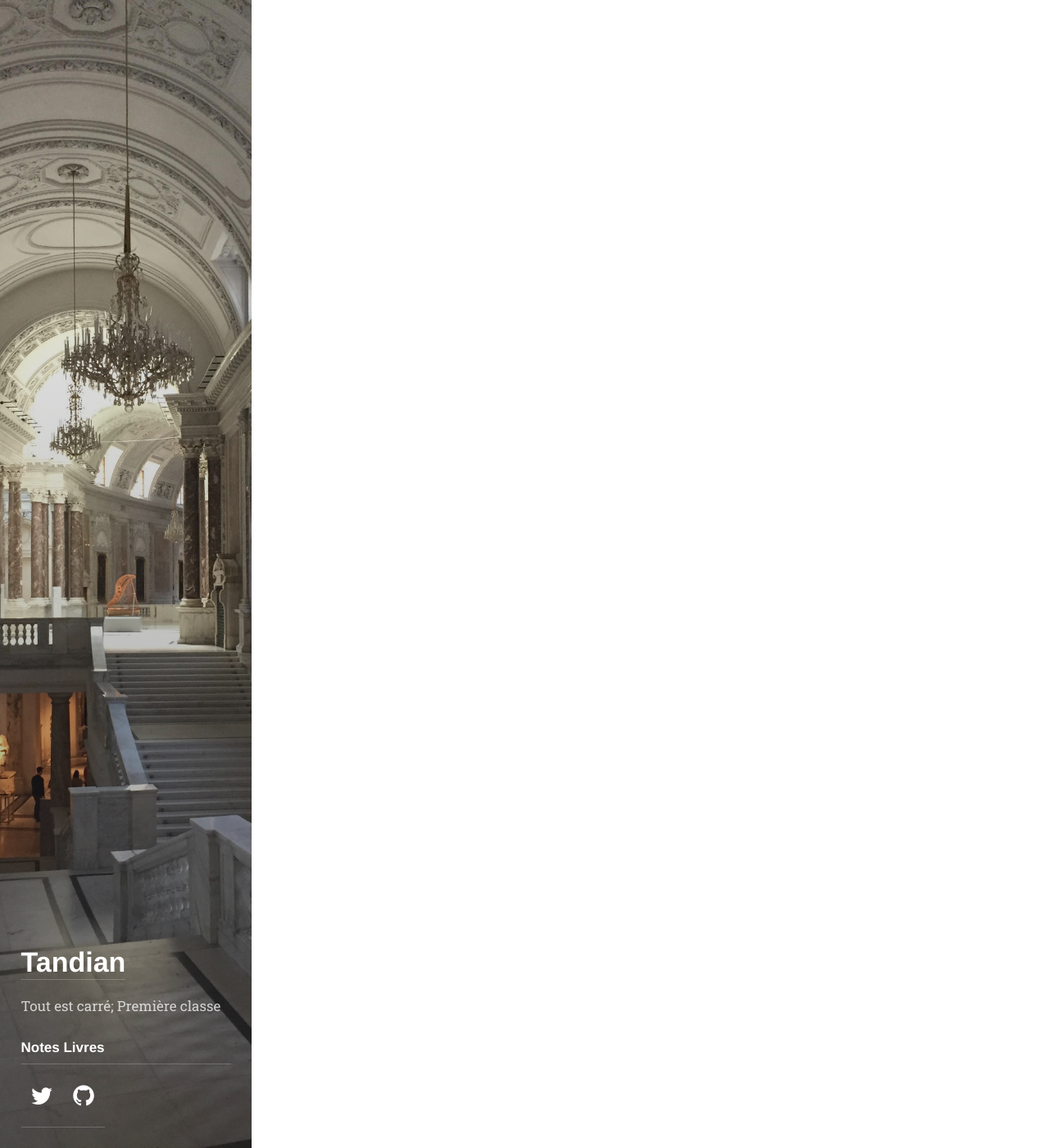
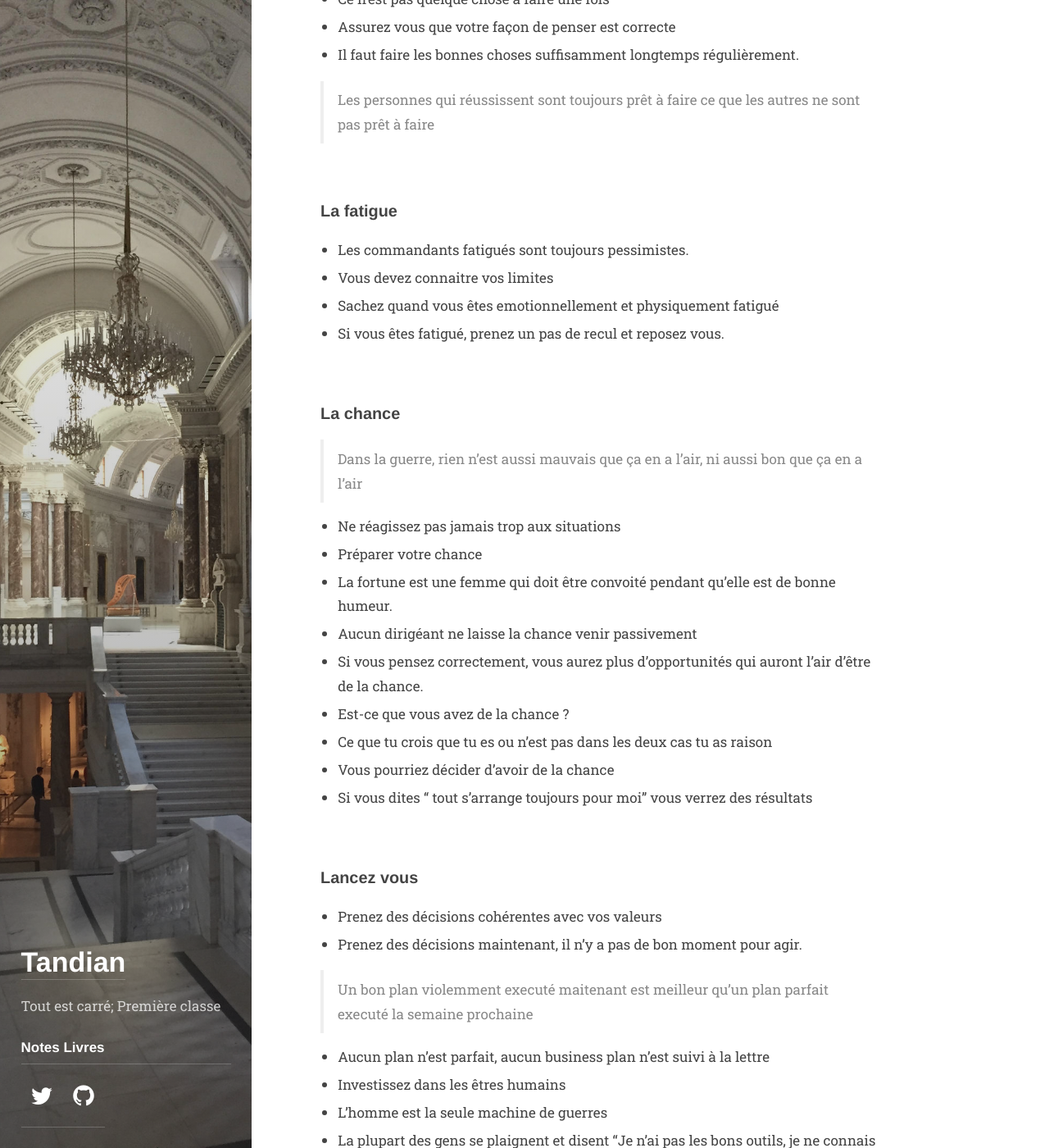
Before and after one commit to abdoulaye-tnd/tandian, a Jekyll site: the page built from books/artdediriger.md, in a window 1280 px wide and 1400 px high, scrolled down 8167 px. Shown: the whole window at 82% size. Built offline with Jekyll 4.4.1, drawn with Linux system fonts in a browser that asks for light colours; some web fonts are replaced; some of the changed text lies outside the part shown.

Commit message:
Update artdediriger.md

```diff
--- a/books/artdediriger.md
+++ b/books/artdediriger.md
@@ -10,7 +10,7 @@
 
 ## Pourquoi apprendre l'art de diriger ?
 
-- La personne que vous devez le plus diriger c'est vous-même.
+> La personne que vous devez le plus diriger c'est vous-même.
 
 - C'est de votre responsabilité personnelle de réussir, d'avoir du succés.
 
@@ -47,9 +47,8 @@
 
 ### Un commandant va commander
 
-- Vous pêtes en position de commandant , vous avez le commande.
+- Vous êtes en position de commandant , vous avez le commande.
 - Un commandant prend la responsaibilité
-- Un commandant commande
 - Il n'accuse pas les autres et circonstances extérieures
 
 ### Un commandant est tactiquement agressif
@@ -99,12 +91,15 @@
 - Dirigez vous avant de diriger les autres.
 - Un dirigéant fait ce qu'il a à faire
 - Il réçoit un ordre et l'execute
-- Les personnes qui réussissent sont toujours trop occupé à faire ce dont les autres sont encore entrain parler
+
+> Les personnes qui réussissent sont toujours trop occupé à faire ce dont les autres sont encore entrain parler
+
 - Soyez cette personne qui fait les choses
 - Si vous devez faire quelque chose, faites le maintenant
 
 ### Devenez un dirigéant
-- Un bon dirigéant est reconnu grâce à sa capacité à ce que le travail soit fait
+> Un bon dirigéant est reconnu grâce à sa capacité à ce que le travail soit fait
+
 - Vous devez vous l'apprendre avant de l'apprendre aux autres.
 - Un bon dirigéant se base sur les résultats
 - Il ne confond pas activité et accomplissement
@@ -129,7 +124,8 @@
 
 ### Ayez l'air du rôle
 
-- Les généraux ne doivent pas montrer de doute ou de fatigue particulierement si ces émotions sont négatifs.
+> Les généraux ne doivent pas montrer de doute ou de fatigue . Ils ne voit pas montrer leurs emotions particulierement si ces émotions sont négatifs.
+
 - Vous devez avoir l'air comme le rôle
 - Parlez comme le rôle
 - Carnegie à dit "Si vous voulez être enthusiaste, faite semblant et vous allez l'être"
@@ -152,7 +148,24 @@
 
 - Un dirigéant SAIT
 - Il essaye le moins possible de donner ses opinions
-- Il trouve les faits, les détails
+- Il trouve les faits, les détails, et travaille avec
+- Collecter des données pour vous améliorer. ( Les données sont tout autout de vous )
+- Ne vous basez pas sur les opinions de quelqu'un
+- 90% de ce que les gens considérent comme des faits sont en fait des opinions
+- Posez des questions pour obtenir les faits
+- Utiliser les 6 serviteurs, dans l'ordre, qui sont :
+> - Quoi : Qu'est ce qui s'est passé ?  -- Objectif
+  - Quand : Quand est-ce que ça s'est passé ?  -- Objectif
+  - Où : Ou est-ce que ça s'est passé ?  -- Objectif
+  - Qui : Qui était là ?  -- Objectif
+  - Comment : Comment ça s'est passé ? -- Subjectif
+  - Pourquoi : Pourquoi ça s'est passé ? -- Purement subjectif, une opinion
+
+- Utiliser des termes tels que : "Précisement", "Exactement"
+  Qu'est ce qui s'est passé exactement ?
+
+- Prenez vos décisions à partir des faits
+- Avec des faits vous prenez des meilleurs décisions
 
 ### Le kilométre supplémentaire
 
@@ -167,19 +180,21 @@
 
 ### L'engagement
 
-- Pour commander une armée, un commandant ne doit penser qu'à ça.
-- Focaliser sur vos objectifs, sur les affaires, sur le travail que vous avez à faire.
+> Pour commander une armée, un commandant ne doit penser qu'à ça.
+
+- Focaliser sur vos objectifs, sur les affaires ou sur le travail que vous avez à faire.
 - Vous devez avoir une obsession magnifique
 - Vous ne serez pas équilibré pendant une courte période
-- Si c'est votre but, votre objectif vous pensez à ça régulièrement
+- Si c'est votre but (votre objectif) vous y pensez régulièrement
 - Regarder les personnes qui ont reussi comment ils agissaient quand ils étaient entrain de reussir.
 Ils ne pensaient que à ça, ils n'étaient pas équilirés
 - Le succés est une attitude
 
 ### Travaillez sur le complexe de superiorité
 
-- Attaquez toujours, n'abandonnez jamais
-- La plupart d'entre nous ont été élever à rester humble, pour être modeste, pour ne pas se vanter.
+> Attaquez toujours, n'abandonnez jamais
+
+- La plupart d'entre nous ont été élevés à rester humble, pour être modeste, pour ne pas se vanter.
 D'une cetaine façon c'est vrai. Mais c'est une tendance qui va loin, car beaucoup viennent à en penser que les autres sont meilleurs, ont plus de talent, plus de determination, de courage ou même de chance.
 - Cela provoque un complexe d'infériorité
 - Le fait de penser que vous n'êtes pas assez bon ne va vous donner aucun résultat. C'est une évidence.
@@ -191,10 +206,106 @@
 ### Allez de l'avant
 
 - Continuez de bouger et l'ennemi ne peut pas vous toucher.
-- Une attitude de gagnant est une attitude mouvement et de progrès.
+- Une attitude de gagnant est une attitude de mouvement et de progrès.
 - Vous ne pouvez pas être trainé dans la bout si vous bougez
 - Ne restez pas au même niveau
 - Une fleur grandit ou meurt
 - dites : Je vais devenir meilleur tous les jours
 - L'action est toujours préférable à l'inaction
-- Quand vous n'etes pas entrain d'avancer c'est facile de douter , de penser négativement , d'être déprimé ou encore de perdre confiance.
+
+> Quand vous n'etes pas entrain d'avancer c'est facile de douter , de penser négativement , d'être déprimé ou encore de perdre confiance.
+
+### Lisez des livres
+
+- Lire et relire les campagnes de grand capitaines (des gens dont vous vous inspirez)
+- Quand vous lisez, pensez à ce que vous venez de lire
+- Il n'y a pas de nouvelles batailles. C'est pourquoi il faut lire encore et encore les biographies, autobiographie etc.
+- L'information qu'il y a dans les livres est ce sur quoi vous devez focaliser.
+- Vous devez être un étudiant continue
+- Ce n'est pas quelque chose à faire une fois
+- Assurez vous que votre façon de penser est correcte
+- Il faut faire les bonnes choses suffisamment longtemps régulièrement.
+
+> Les personnes qui réussissent sont toujours prêt à faire ce que les autres ne sont pas prêt à faire
+
+### La fatigue
+
+- Les commandants fatigués sont toujours pessimistes.
+- Vous devez connaitre vos limites
+- Sachez quand vous êtes emotionnellement et physiquement fatigué
+- Si vous êtes fatigué, prenez un pas de recul et reposez vous.
+
+### La chance
+
+> Dans la guerre, rien n'est aussi mauvais que ça en a l'air, ni aussi bon que ça en a l'air
+
+- Ne réagissez pas jamais trop aux situations
+- Préparer votre chance
+- La fortune est une femme qui doit être convoité pendant qu'elle est de bonne humeur.
+- Aucun dirigéant ne laisse la chance venir passivement
+- Si vous pensez correctement, vous aurez plus d'opportunités qui auront l'air d'être de la chance.
+- Est-ce que vous avez de la chance ?
+- Ce que tu crois que tu es ou n'est pas dans les deux cas tu as raison
+- Vous pourriez décider d'avoir de la chance
+- Si vous dites " tout s'arrange toujours pour moi" vous verrez des résultats
+
+### Lancez vous
+- Prenez des décisions cohérentes avec vos valeurs
+- Prenez des décisions maintenant, il n'y a pas de bon moment pour agir.
+
+> Un bon plan violemment executé maitenant est meilleur qu'un plan parfait executé la semaine prochaine
+
+- Aucun plan n'est parfait, aucun business plan n'est suivi à la lettre
+- Investissez dans les êtres humains
+- L'homme est la seule machine de guerres
+- La plupart des gens se plaignent et disent "Je n'ai pas les bons outils, je ne connais pas les bonnes personnes"
+- C'est l'esprit, la détermination de l'homme qui vous fait gagner une guerre ( de réussir )
+- Apprendre la valeur de la loyauté
+- Un employé loyal esst préférable à un employé intelligent
+- Soyez loyal envers vous-même, envers vos valeurs
+
+> Vous devez d'abord être loyal envers les autres, vos employés , vos amies , vos clients, votre équipe.
+
+### La cohérence
+
+> Assurer vous que vos pensées sont cohérents et alignés
+
+- Nos valeurs doivent être unies, cohérentes comme une famille
+- Vous ne devez pas avoir deux pensées, valeurs, contraires
+
+> - Largent ne fait pas le bonheur
+  - Sans argent tu ne peux rien acheter
+
+- Ces deux valeurs peuvent être potentiellement en opposition, pas aligné.
+
+>- Je veux être mince
+ - Je deteste faire de l'exercice, j'aime bien manger tard le soir
+
+- Prenez un cheval qui tire une charette d'un certains poids
+  Si vous prenez deux chevaux, ils ne tireront pas 2 fois plus de poids. Ils pourront tirer 3/4 fois plus.
+
+- Faites en sorte que vos valeurs travaillent ensemble
+- Assuez vous que vos pensées soient alignés, focalisés sur un même objectif.
+- Le personnel ne peut pas fonctionner si elle n'est pas une famille unie
+
+### L'enseignement
+
+- Les dirigéants enseignent
+- Formez vos personnels
+- Soyez un motivateur
+- Vous n'avez pas de personnel ?
+> Formez vous vous-même
+- La première personne que vous devez diriger, c'est vous-même
+
+- Vous devez connaitre ces choses assez bien pour les enseigner. Et quelle est la meilleure méthode pour connaitre ces choses ? En les enseignants
+- Vous devez vous l'enseigner à vous-même d'abord.
+- Faites les choses
+- Soyez genereux lorsque vous attribuez une réussite à quelqu'un
+
+### Vous devenez ce à quoi vous pensez le plus souvent
+
+-- Formez
+
+
+
+- Faites en sorte que vos valeurs soient synchronisés
```
Also changed, not shown: other parts of books/artdediriger.md (+0 -7 lines).
